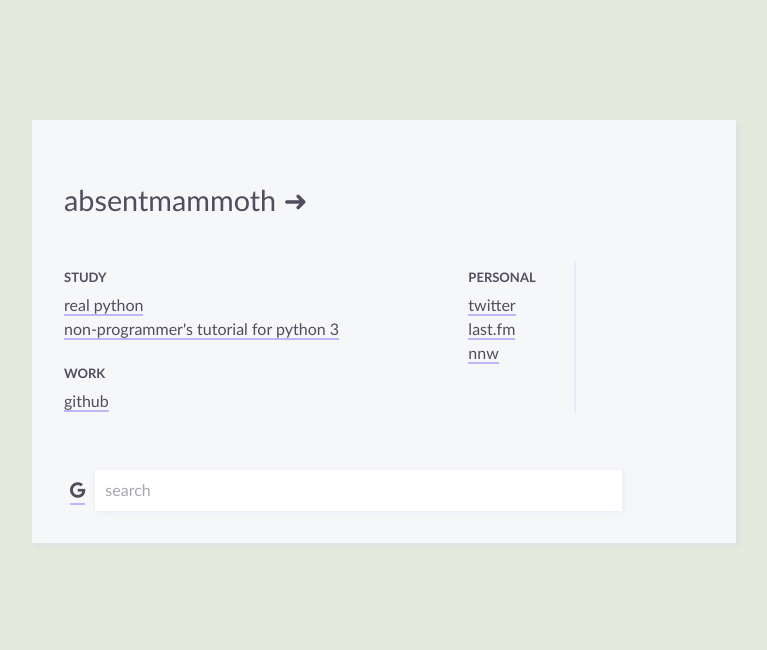
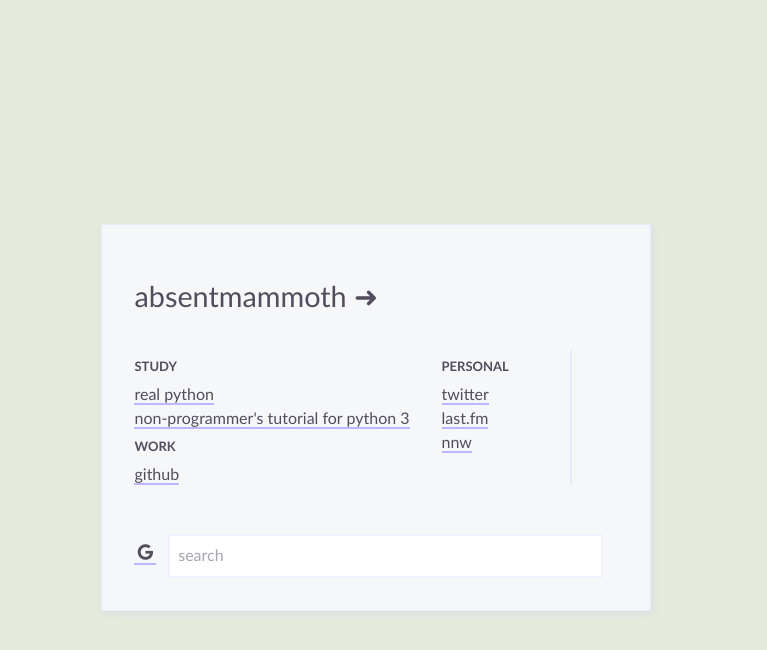
Before and after one commit to mbeckrich/startpages, a plain HTML site: page index.html in a window 1280 px wide. Shown: the whole page, without its empty margins (264-1031 px from the left). Drawn offline with Linux system fonts and the light colour scheme.

Commit message:
updated screenshot

```diff
--- a/css/style.css
+++ b/css/style.css
@@ -1,67 +1,68 @@
-html {
+* {
   line-height: 1.5;
   -webkit-box-sizing: border-box;
   box-sizing: border-box;
   overflow-x: hidden;
   margin: 0;
   padding: 0;
+  font-size: 16px;
 }
 
 :root {
-  font-size: 16px;
   --black-text: hsl(264.7, 10.1%, 33.1%);
   --links: hsl(247, 90%, 85%);
-  --border-color: hsla(247, 100%, 85%, .2);
-  --forms: hsla(264.7, 10.1%, 33.1%, .5);
+  --border-color: hsla(247, 100%, 85%, 0.2);
+  --forms: hsla(264.7, 10.1%, 33.1%, 0.5);
 }
 
 body {
-  background-color: hsla(90.6, 27.4%, 64.9%, .3);
+  background-color: hsla(90.6, 27.4%, 64.9%, 0.3);
   color: var(--black-text);
-  font-family: 'iA Writer Duospace', 'Gill Sans';
-  height: 100%;
-  width: 100%;
+  font-family: 'Gill Sans';
+  max-width: 100%;
+  max-height: 100%;
+  display: grid;
 }
 
 .container {
-  display: grid;
-  grid-template-columns: 12fr;
-  grid-gap: 1.2rem;
-  width: 50vw;
   margin-left: auto;
   margin-right: auto;
-  margin-top: 15vh;
-  box-shadow: 3px 3px 6px var(--border-color);
-  padding: .1rem 2rem 2rem 2rem;
-  background-color: hsla(247, 99%, 99%, .8);
+  display: grid;
+  grid-gap: 1rem;
+  max-width: 100vw;
+  margin-top: 28vh;
+  margin-bottom: 20px;
+  border: 0.1rem solid var(--border-color);
+  box-shadow: 0.2rem 0.2rem 0.5rem var(--border-color);
+  padding: 0.1rem 2rem 2rem 2rem;
+  background-color: hsla(247, 99%, 99%, 0.8);
 }
 
-
 header {
-  grid-column: 1 / 11;
+  grid-column: 1 / 20;
   grid-row: 4;
   font-size: 1.8rem;
 }
 
 .left-side {
-  grid-column: 1 / 2;
+  grid-column: 1 / 7;
   grid-row: 6;
 }
 
 .left-middle-side {
-  grid-column: 3 / 4;
+  grid-column: 8 / 15;
   grid-row: 6;
 }
 
 .right-side {
-  grid-column: 5 / 6;
+  grid-column: 16/ 20;
   grid-row: 6;
   border-left: solid 2px var(--border-color);
   padding-left: 2rem;
 }
 
 footer {
-  grid-column: 1 / 7;
+  grid-column: 1 / 20;
   grid-row: 9;
 }
 
@@ -98,9 +99,9 @@ ul {
 
 i {
   font-size: 1rem;
+  padding: 0.2rem;
   color: var(--black-text);
   border-bottom: 2px solid var(--links);
-  padding-bottom: .3rem;
 }
 
 i:hover,
@@ -110,7 +111,7 @@ i:focus {
 }
 
 .formsearch::placeholder {
-  font-family: "iA Writer Duospace", "Gill Sans";
+  font-family: 'Gill Sans';
   font-size: 1rem;
   color: var(--forms);
 }
@@ -118,19 +119,19 @@ i:focus {
 .formsearch:focus {
   outline: none;
 }
-
+#googleValue {
+  border: 2px solid var(--border-color);
+}
 .formsearch {
-  font-size: 1.1rem;
-  padding: 10px;
+  font-size: 1rem;
+  padding: 0.5rem;
   width: 90%;
-  box-shadow: 1px 1px 6px var(--border-color);
-  border: 0;
-
 }
 
 .searchbar button {
-  position: relative;
   border: none;
   background: none;
   cursor: pointer;
+  vertical-align: middle;
+  padding-right: 0.5rem;
 }
```
Also changed, not shown: index.html (+2 -1 lines), screenshot.png.
